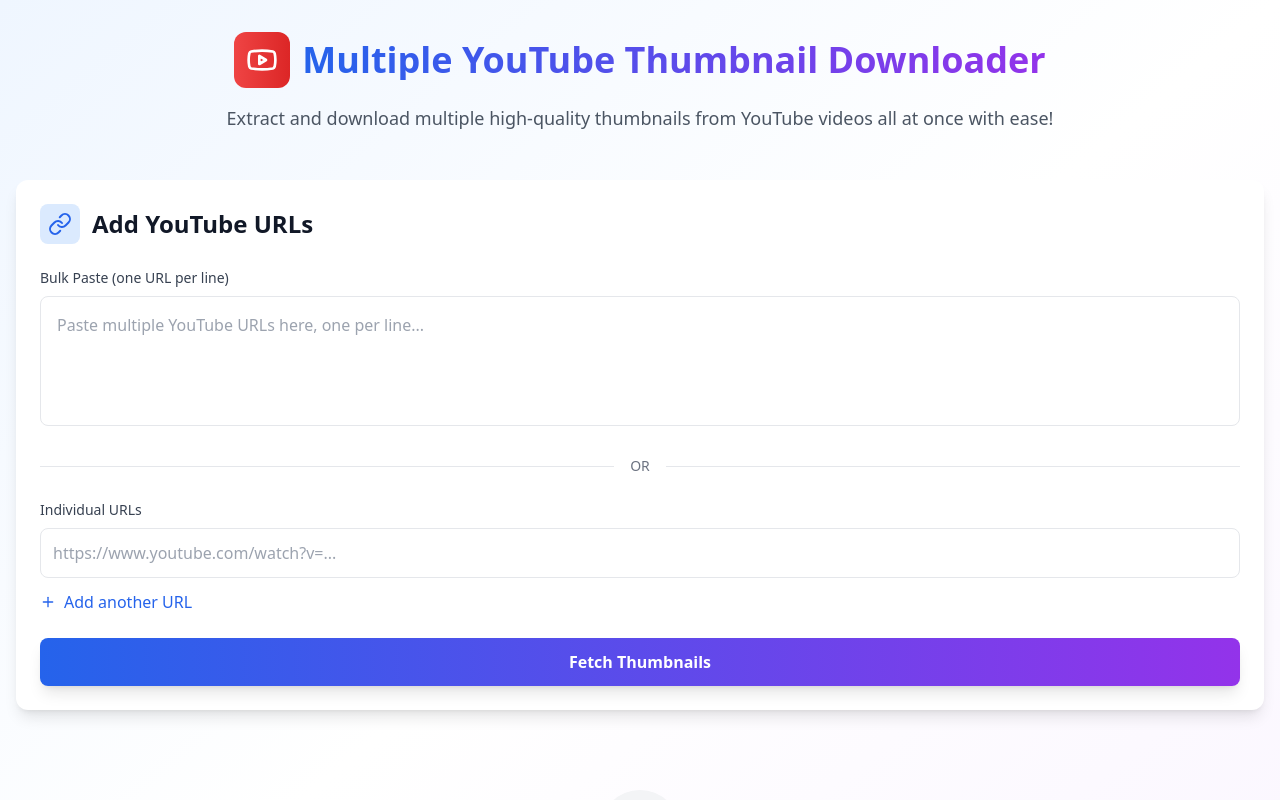
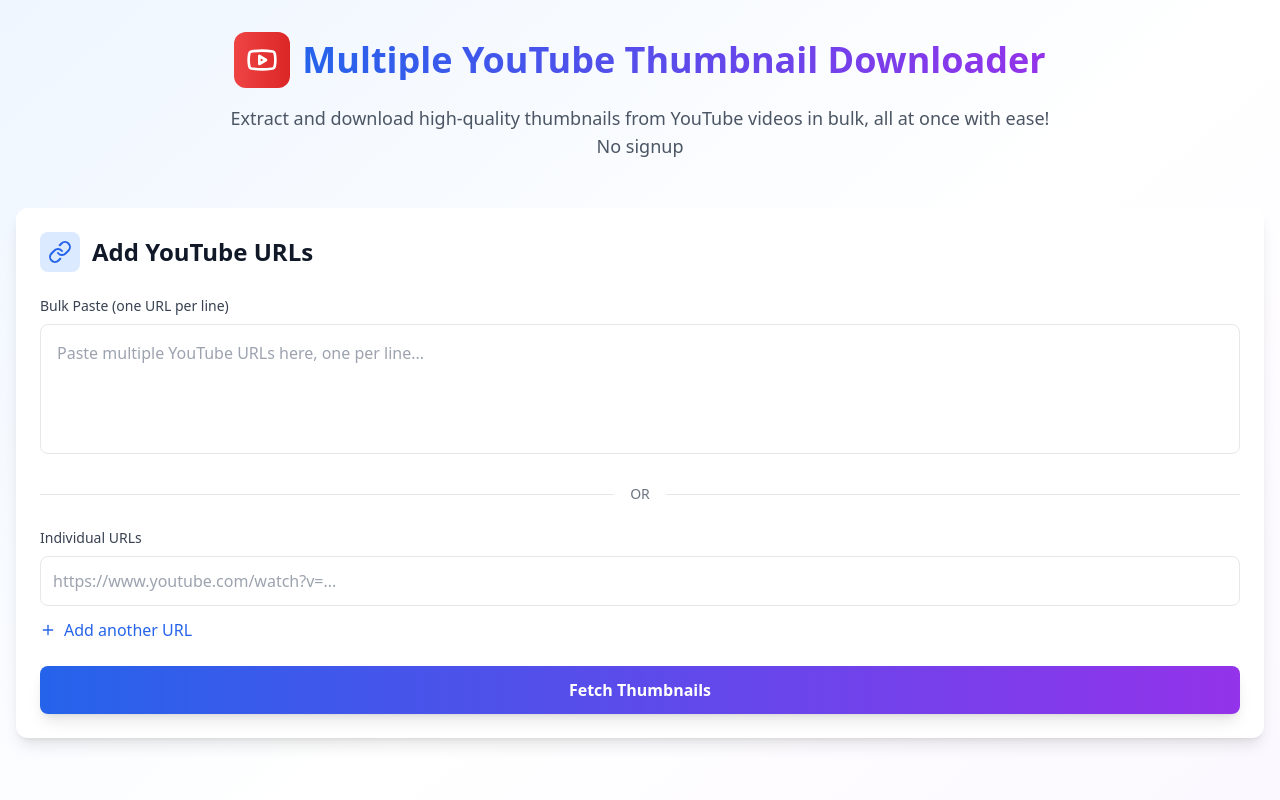
Before and after one commit to asolace/multiple-youtube-thumbnail-downloader, a React (Vite) app: page / in a window 1280 px wide. Shown: the top 800 px of the page. Built offline with nearby package versions, Linux system fonts and the light colour scheme.

Commit message:
Updated App.tsx

```diff
--- a/src/App.tsx
+++ b/src/App.tsx
@@ -37,8 +37,12 @@ const HomePage: React.FC = () => {
             </h1>
           </div>
           <p className="text-gray-600 text-lg">
-            Extract and download multiple high-quality thumbnails from YouTube
-            videos all at once with ease!
+            Extract and download high-quality thumbnails from YouTube
+            videos in bulk, all at once with ease!
+          </p>
+
+          <p className="text-gray-600 text-lg">
+            No signup
           </p>
         </div>
 
```
